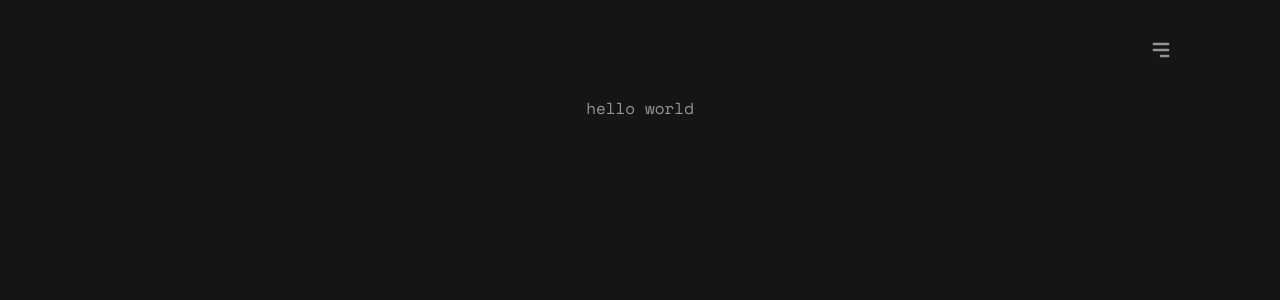
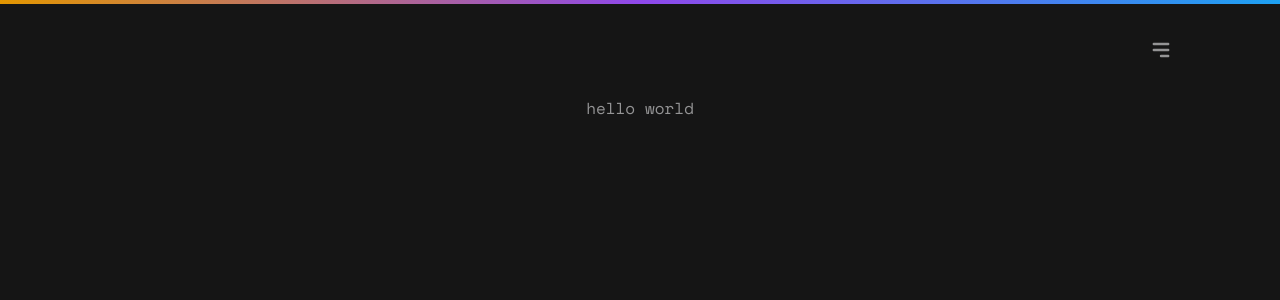
Before and after one commit to pevescarol/portfolio-v1, a Next.js app: page / in a window 1280 px wide. Shown: the top 300 px of the page. Built offline with nearby package versions, Linux system fonts and the light colour scheme.

Commit message:
add style to navbar

```diff
--- a/components/Navbar.jsx
+++ b/components/Navbar.jsx
@@ -9,7 +9,7 @@ const Navbar = () => {
 
   return (
     <>
-      <nav className='w-full bg-body fixed top-0 left-0 right-0 z-10 '>
+      <nav className='w-full bg-body fixed top-0 left-0 right-0 z-10 before:content-[""] before:absolute before:top-0 before:left-0 before:w-full before:h-[4px] before:bg-gradient-to-r from-[#e39600] via-[#8f48eb] to-[#1da1f2] before:z-10'>
         <MobileNav open={navbar} setOpen={setNavbar} />
         <div className='w-11/12 flex justify-end items-center '>
           {/* logo */}
```
